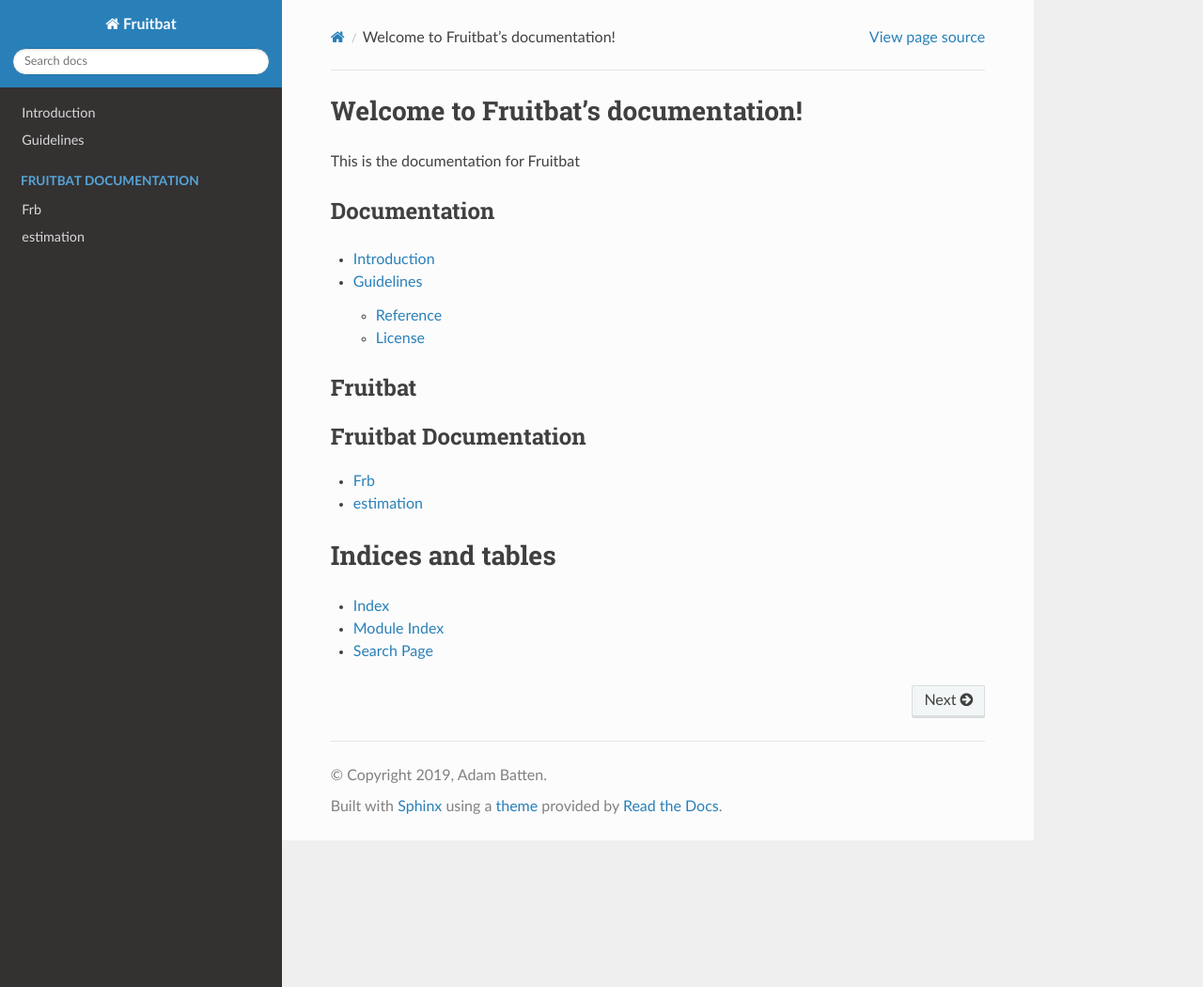
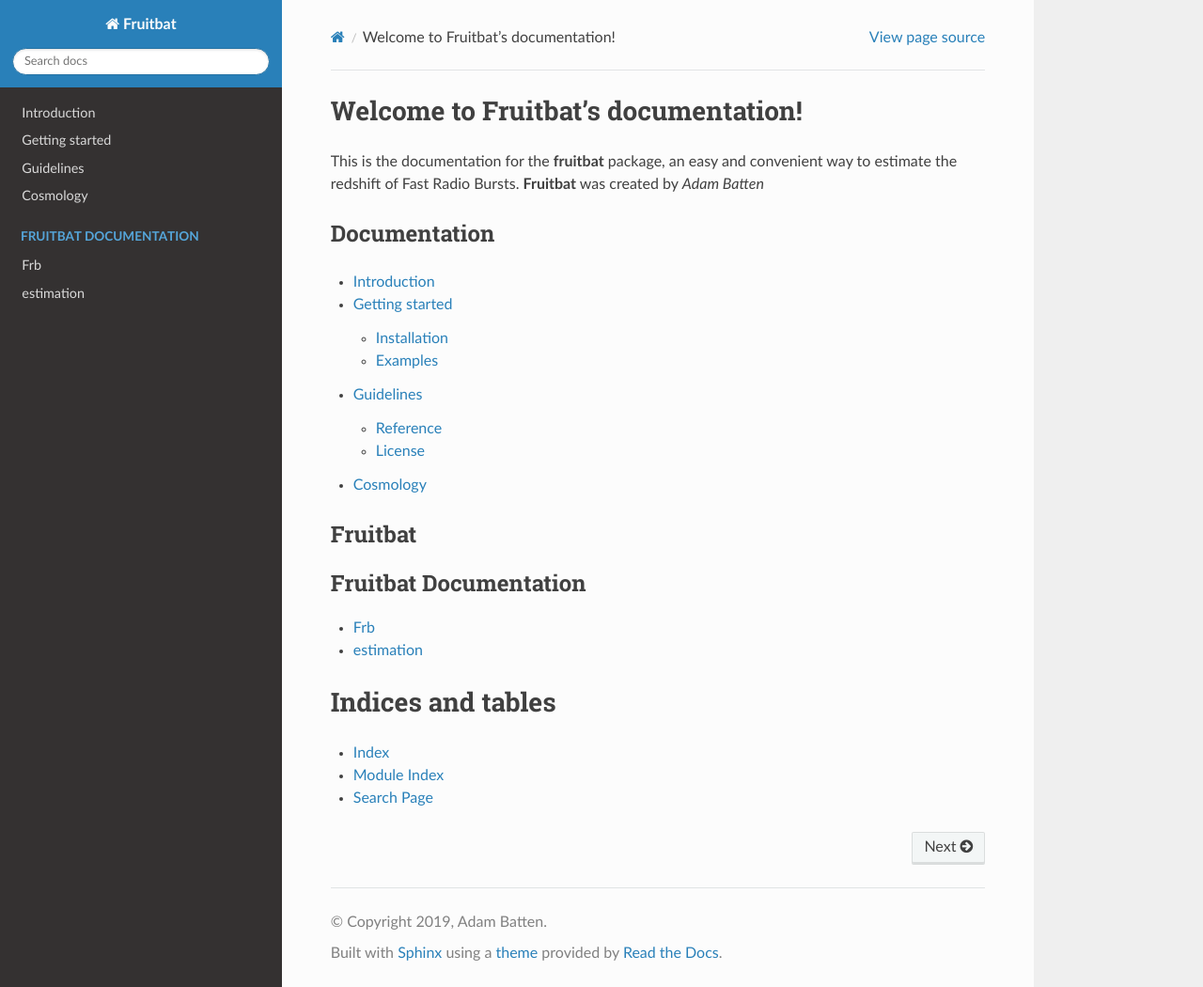
Before and after one commit to abatten/fruitbat, a Sphinx documentation site: the page built from docs/source/index.rst, in a window 1280 px wide and 1050 px high. Shown: the whole window at 94% size. Built offline with Sphinx 7.4.7 and the Read the Docs theme 2.0.0, drawn with Linux system fonts in a browser that asks for light colours.

Commit message:
Added documentation

```diff
--- a/docs/source/index.rst
+++ b/docs/source/index.rst
@@ -1,7 +1,9 @@
 Welcome to Fruitbat's documentation!
 ====================================
 
-This is the documentation for Fruitbat
+This is the documentation for the **fruitbat** package, an easy and convenient
+way to estimate the redshift of Fast Radio Bursts. **Fruitbat** was created
+by *Adam Batten*
 
 Documentation
 *************
@@ -9,7 +11,9 @@
    :maxdepth: 3
 
    introduction
+   getting_started
    guidelines
+   cosmology
 
 
 Fruitbat
```
Also changed, not shown: README.rst (+7 -0 lines), docs/source/cosmology.rst (added, +18 -0 lines), docs/source/getting_started.rst (added, +35 -0 lines).
